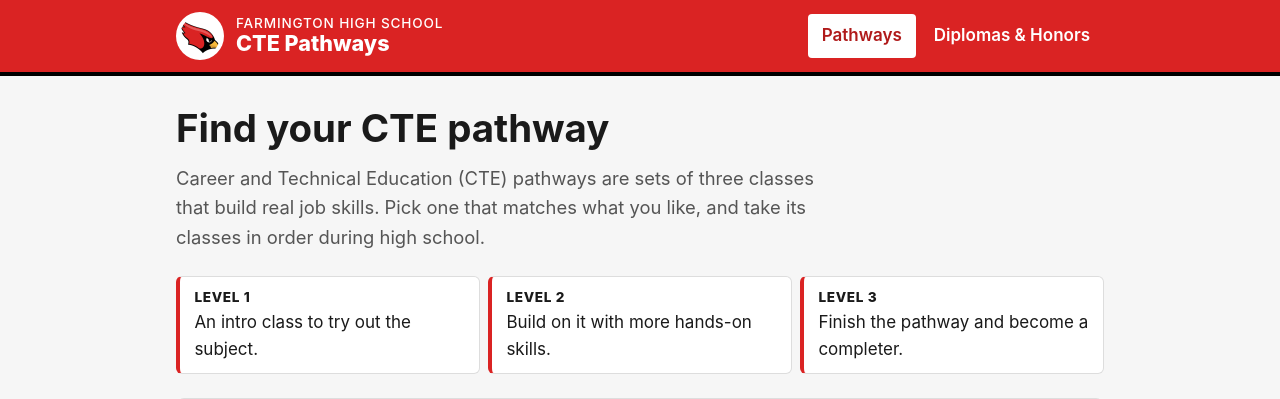
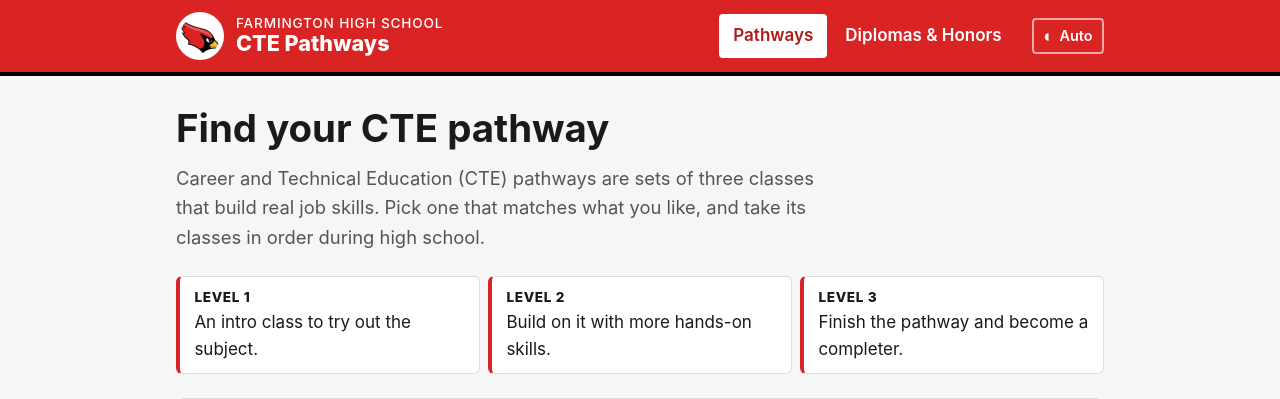
Before and after one commit to FarmCardsCode/www-cte-pathways, a Flask app: page / in a window 1280 px wide. Shown: the top 399 px of the page. Run offline with Flask 3, Linux system fonts and the light colour scheme.

Commit message:
Add an auto/light/dark theme button to the header
Cycles auto -> light -> dark using plain circle characters (no emoji),
remembers the choice in localStorage, and applies it before first paint.
Hidden when JavaScript is off, where the site follows the device setting.

Co-Authored-By: Claude Opus 5.5 <noreply@anthropic.com>

```diff
--- a/app/static/css/style.css
+++ b/app/static/css/style.css
@@ -147,14 +147,67 @@ a:hover {
   padding-right: 1rem;
 }
 
+/* Phone: logo + theme button on top, nav below. Wider: one row. */
 .site-header-inner {
   display: flex;
   flex-wrap: wrap;
   align-items: center;
-  justify-content: space-between;
-  gap: 0.5rem 1.5rem;
+  gap: 0.5rem 1rem;
   padding-top: 0.75rem;
   padding-bottom: 0.75rem;
+}
+
+.site-title {
+  margin-right: auto;
+}
+
+.site-nav {
+  order: 3;
+  width: 100%;
+}
+
+.theme-toggle {
+  order: 2;
+}
+
+@media (min-width: 40rem) {
+  .site-nav {
+    order: 2;
+    width: auto;
+  }
+
+  .theme-toggle {
+    order: 3;
+  }
+}
+
+.theme-toggle {
+  display: inline-flex;
+  align-items: center;
+  gap: 0.35rem;
+  font: inherit;
+  font-size: 0.9rem;
+  font-weight: 600;
+  color: var(--on-brand);
+  background: transparent;
+  border: 2px solid rgba(255, 255, 255, 0.6);
+  border-radius: 4px;
+  padding: 0.3rem 0.6rem;
+  cursor: pointer;
+}
+
+.theme-toggle[hidden] {
+  display: none;
+}
+
+.theme-toggle:hover {
+  border-color: #fff;
+}
+
+.theme-toggle-icon {
+  font-size: 1.1rem;
+  line-height: 1;
+  font-variant-emoji: text;
 }
 
 .site-title {
--- /dev/null
+++ b/app/static/js/theme.js
@@ -0,0 +1,36 @@
+// Theme button: cycles auto -> light -> dark. "Auto" follows the device
+// setting; light/dark set data-theme on <html>, which style.css reads.
+(() => {
+  const MODES = ["auto", "light", "dark"];
+  // Plain geometric characters (no emoji forms): half, empty, full circle.
+  const ICONS = { auto: "◐", light: "○", dark: "●" };
+  const LABELS = { auto: "Auto", light: "Light", dark: "Dark" };
+
+  const root = document.documentElement;
+  const button = document.querySelector("[data-theme-toggle]");
+  if (!button) return;
+
+  const current = () => root.dataset.theme || "auto";
+
+  const show = (mode) => {
+    button.querySelector(".theme-toggle-icon").textContent = ICONS[mode];
+    button.querySelector(".theme-toggle-text").textContent = LABELS[mode];
+    const label = `Color theme: ${LABELS[mode].toLowerCase()}`;
+    button.setAttribute("aria-label", label);
+    button.title = label;
+  };
+
+  button.addEventListener("click", () => {
+    const next = MODES[(MODES.indexOf(current()) + 1) % MODES.length];
+    if (next === "auto") delete root.dataset.theme;
+    else root.dataset.theme = next;
+    try {
+      if (next === "auto") localStorage.removeItem("theme");
+      else localStorage.setItem("theme", next);
+    } catch (e) {}
+    show(next);
+  });
+
+  show(current());
+  button.hidden = false;
+})();
--- a/app/templates/base.html
+++ b/app/templates/base.html
@@ -8,6 +8,14 @@
   <link rel="icon" href="{{ url_for('static', filename='img/favicon.png') }}" type="image/png">
   <meta name="theme-color" content="#DA2323">
   <link rel="stylesheet" href="{{ url_for('static', filename='css/style.css') }}">
+  <script>
+    // Apply a saved light/dark choice before the page paints (see theme.js).
+    try {
+      var theme = localStorage.getItem("theme");
+      if (theme === "light" || theme === "dark") document.documentElement.dataset.theme = theme;
+    } catch (e) {}
+  </script>
+  <script src="{{ url_for('static', filename='js/theme.js') }}" defer></script>
 </head>
 <body>
   <a class="skip-link" href="#main">Skip to main content</a>
@@ -24,6 +32,10 @@
         <a href="{{ url_for('main.index') }}"{% if request.endpoint in ('main.index', 'main.pathway_detail') %} aria-current="page"{% endif %}>Pathways</a>
         <a href="{{ url_for('main.diplomas') }}"{% if request.endpoint == 'main.diplomas' %} aria-current="page"{% endif %}>Diplomas &amp; Honors</a>
       </nav>
+      <button type="button" class="theme-toggle" data-theme-toggle hidden aria-label="Color theme: auto" title="Color theme: auto">
+        <span class="theme-toggle-icon" aria-hidden="true">&#x25D0;</span>
+        <span class="theme-toggle-text" aria-hidden="true">Auto</span>
+      </button>
     </div>
   </header>
 
```
